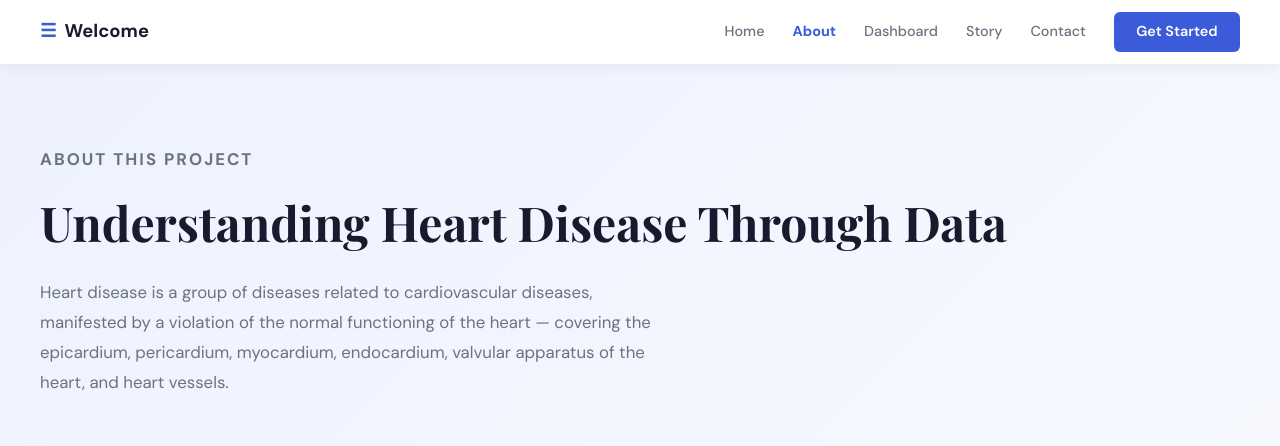
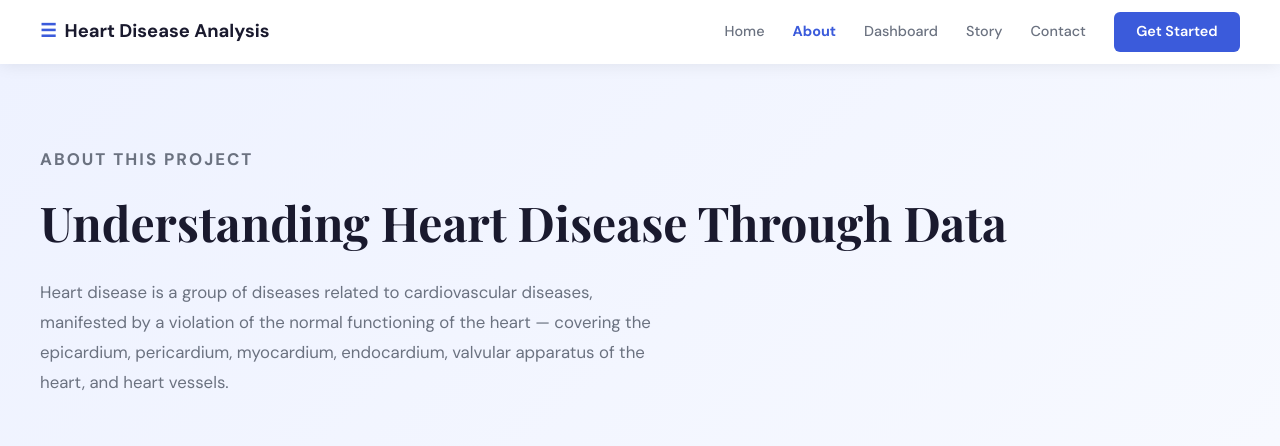
Before and after one commit to asleshaxa/Heart-Disease-Analysis, a Flask app: page /about in a window 1280 px wide. Shown: the top 446 px of the page. Run offline with Flask 3, Linux system fonts and the light colour scheme.

Commit message:
changes in navbar

```diff
--- a/heart_disease_app/templates/base.html
+++ b/heart_disease_app/templates/base.html
@@ -108,7 +108,7 @@
 <body>
 
 <nav>
-  <a href="/" class="nav-brand">☰ <span>Welcome</span></a>
+<a href="/" class="nav-brand">☰ <span>Heart Disease Analysis</span></a>
   <div class="nav-links">
     <a href="/" class="{% if request.endpoint == 'home' %}active{% endif %}">Home</a>
     <a href="/about" class="{% if request.endpoint == 'about' %}active{% endif %}">About</a>
```
